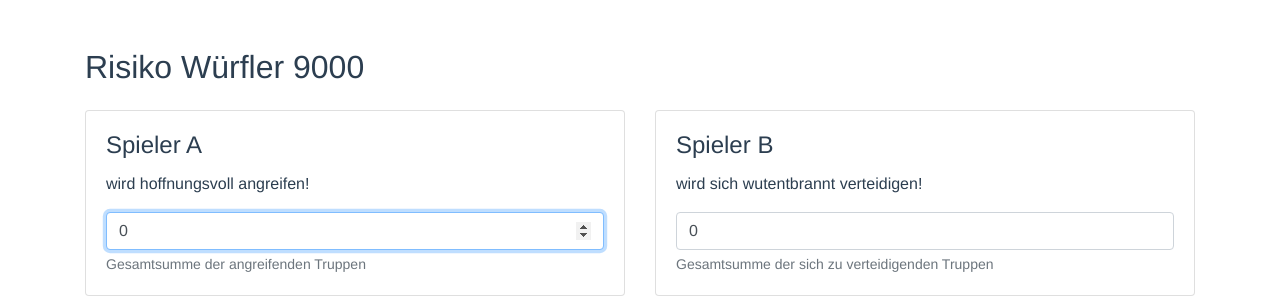
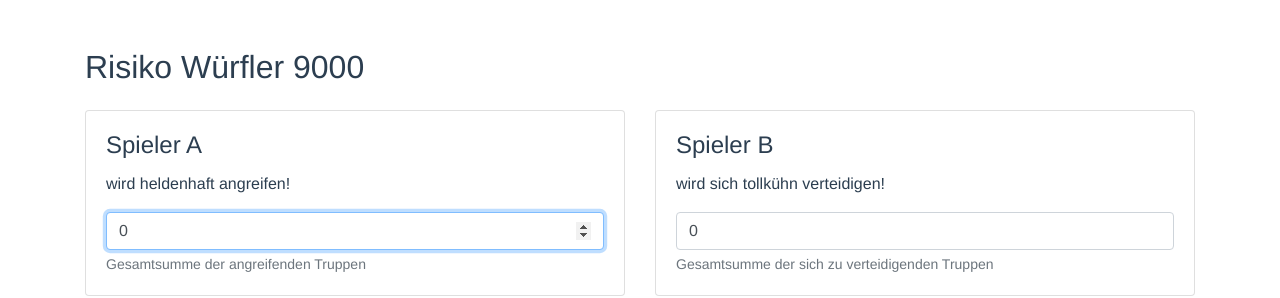
Before and after one commit to kelzenberg/risk-dicer, a Vue app: page / in a window 1280 px wide. Shown: the top 298 px of the page. Built offline with nearby package versions, Linux system fonts and the light colour scheme.

Commit message:
add more random adjectives

```diff
--- a/src/components/TroupsManager.vue
+++ b/src/components/TroupsManager.vue
@@ -72,16 +72,21 @@ export default {
   data() {
     return {
       debugRefresh: 0,
-      adjectives: ['mutig', 'hoffnungsvoll', 'wutentbrannt', 'kriegerisch'],
+      adjectives: ['mutig', 'hoffnungsvoll', 'wutentbrannt', 'kriegerisch', 'entschlossen', 'selbstbewusst', 'kühn', 'tapfer', 'forsch', 'verwegen', 'heldenhaft', 'wagemutig', 'beherzt', 'konzentriert', 'überlegt', 'gelassen', 'beharrlich', 'kaltblütig', 'wacker', 'unerschrocken', 'tollkühn', 'keck', 'furchtlos', 'couragiert', 'guten Mutes', 'draufgängerisch', 'stolz', 'optimistisch', 'zuversichtlich', 'rasant', 'energisch', 'schwungvoll', 'hartnäckig', 'rigoros', 'MIT EINEM F****** EINH0RN'],
       players: [],
       fightStarted: false,
     };
   },
   computed: {
     randomAdjectives() {
+      const rand1 = Math.floor(Math.random() * this.adjectives.length);
+      let rand2 = Math.floor(Math.random() * this.adjectives.length);
+      while (rand1 === rand2) {
+        rand2 = Math.floor(Math.random() * this.adjectives.length);
+      }
       return [
-        this.adjectives[Math.floor(Math.random() * this.adjectives.length)],
-        this.adjectives[Math.floor(Math.random() * this.adjectives.length)],
+        this.adjectives[rand1],
+        this.adjectives[rand2],
       ];
     },
   },
```
